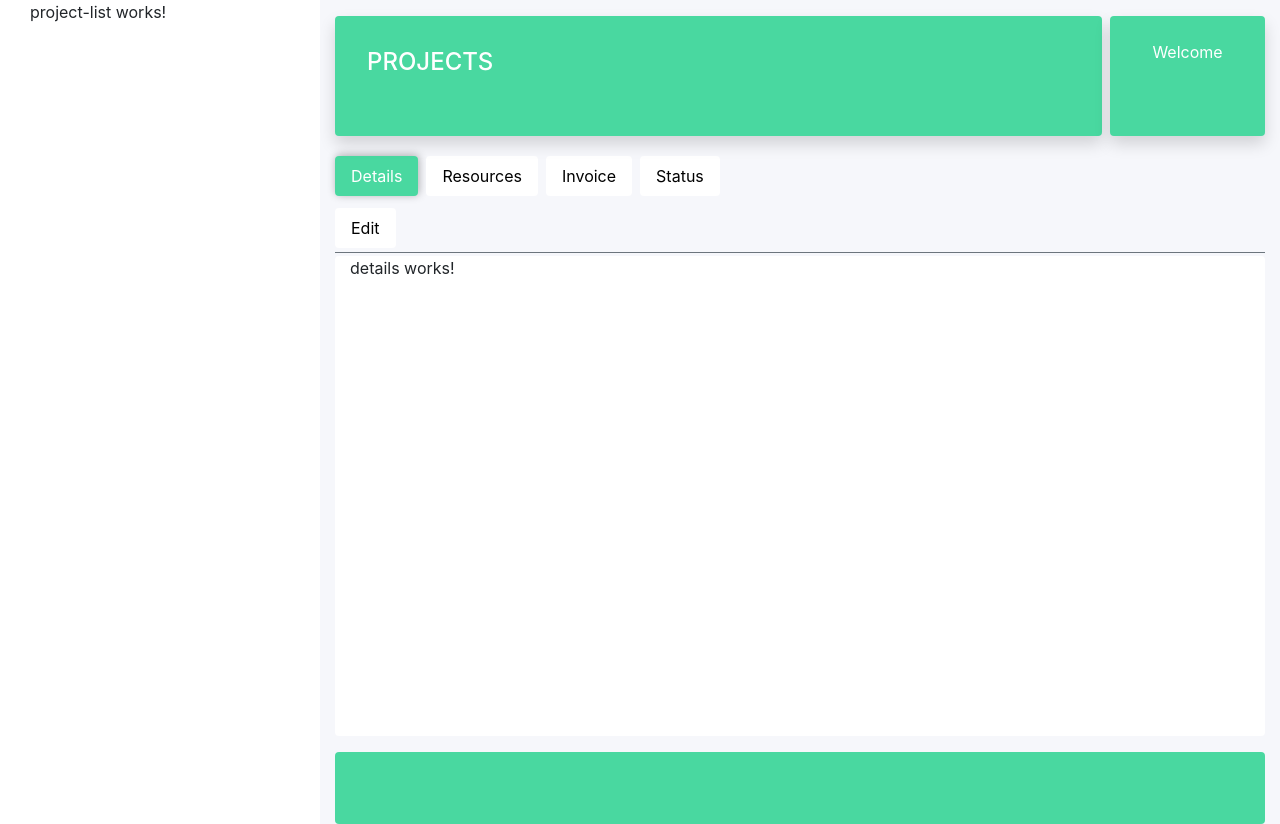
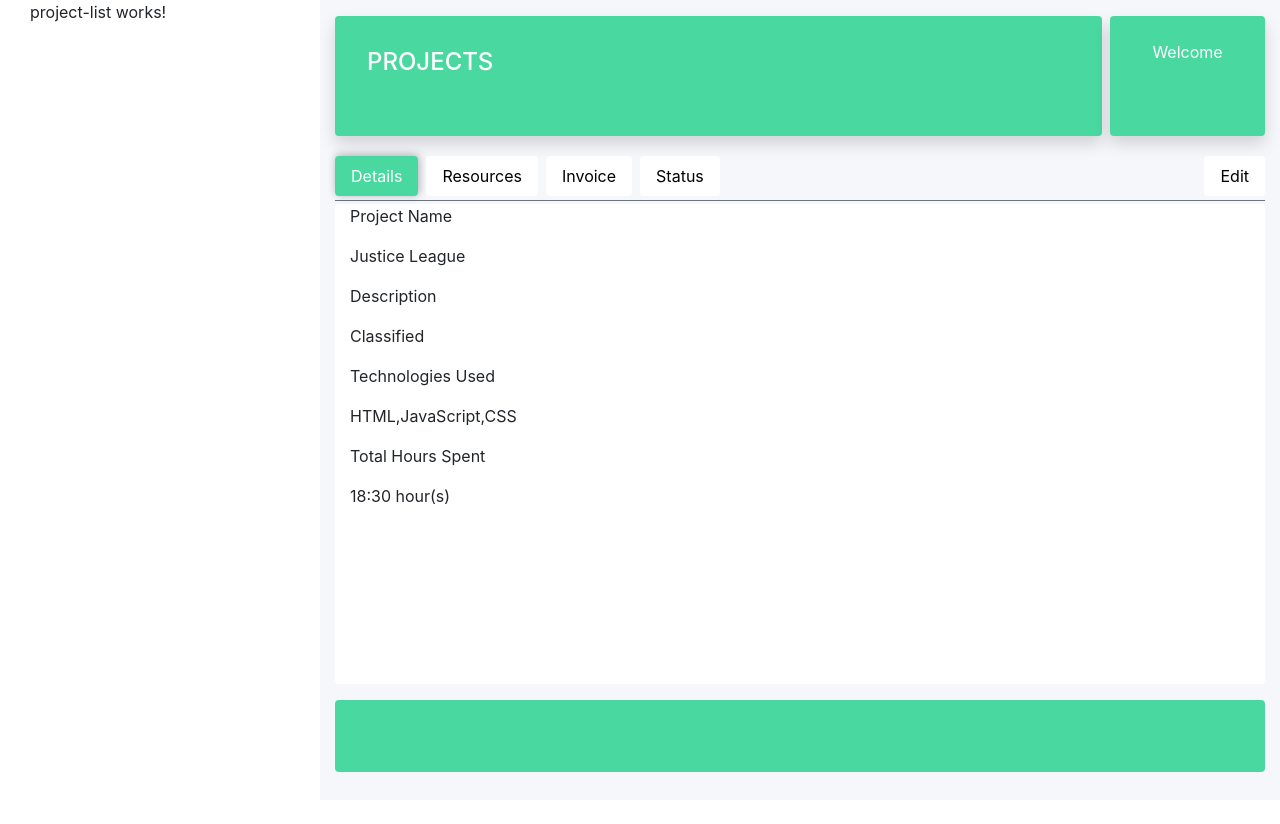
Before and after one commit to JiHaripriya/ProjectManager-Angular, an Angular app: page /details in a window 1280 px wide. After the commit the page ends 800 px from the top, so only its background shows below. Built offline with nearby package versions, Linux system fonts and the light colour scheme.

Commit message:
Alignment fix for tab

```diff
--- a/src/app/app.component.html
+++ b/src/app/app.component.html
@@ -13,28 +13,31 @@
 
       <!-- Header Section -->
       <div class="row mb-2">
+
         <div class="col p-3 bg-success mr-2 rounded shadow p-3 mb-1 bg-white" style="height: 15vh;">
           <div class="col-md-12 p-3">
-
             <h1 class="text-white">PROJECTS</h1>
-
           </div>
         </div>
 
         <div class="col-2 p-3 bg-success rounded shadow p-3 mb-1 bg-white" style="height: 15vh;">
           <div class="col-md-12 p-2 text-center">
+            <p class="text-white">Welcome</p>
+          </div>
+        </div>
 
-            <p class="text-white">Welcome</p>
-
-          </div>
-
-        </div>
       </div>
 
        <!-- Project Details (Body) Section -->
-      <div class="row">
+      <div class="row d-flex justify-content-between">
         <app-project-tabs></app-project-tabs>
+        <ul class="nav nav-pills mt-2 pb-1">
+          <li class="nav-item bg-primary rounded">
+              <a class="nav-link" routerLinkActive="active">Edit</a>
+          </li>
+        </ul>
       </div>
+
 
       <div class="row bg-secondary mb-1" style="height:0.1px;"><hr></div>
 
--- a/src/app/project-tabs/details/details.component.html
+++ b/src/app/project-tabs/details/details.component.html
@@ -1 +1,13 @@
-<p>details works!</p>
+<div class="left-side-details">
+    <p class="heading">Project Name</p>
+    <p class="content">Justice League</p>
+
+    <p class="heading">Description</p>
+    <p class="content">Classified</p>
+
+    <p class="heading">Technologies Used</p>
+    <p class="content">HTML,JavaScript,CSS</p>
+
+    <p class="heading">Total Hours Spent</p>
+    <p class="content" id="total-hours-spent">18:30 hour(s)</p>
+</div>
--- a/src/app/project-tabs/project-tabs.component.html
+++ b/src/app/project-tabs/project-tabs.component.html
@@ -12,9 +12,3 @@
       <a class="nav-link" routerLinkActive="active" routerLink="/status">Status</a>
     </li>
 </ul>
-
-<ul class="nav nav-pills mt-2 pb-1">
-    <li class="nav-item bg-primary rounded">
-        <a class="nav-link" routerLinkActive="active">Edit</a>
-    </li>
-</ul>
```
